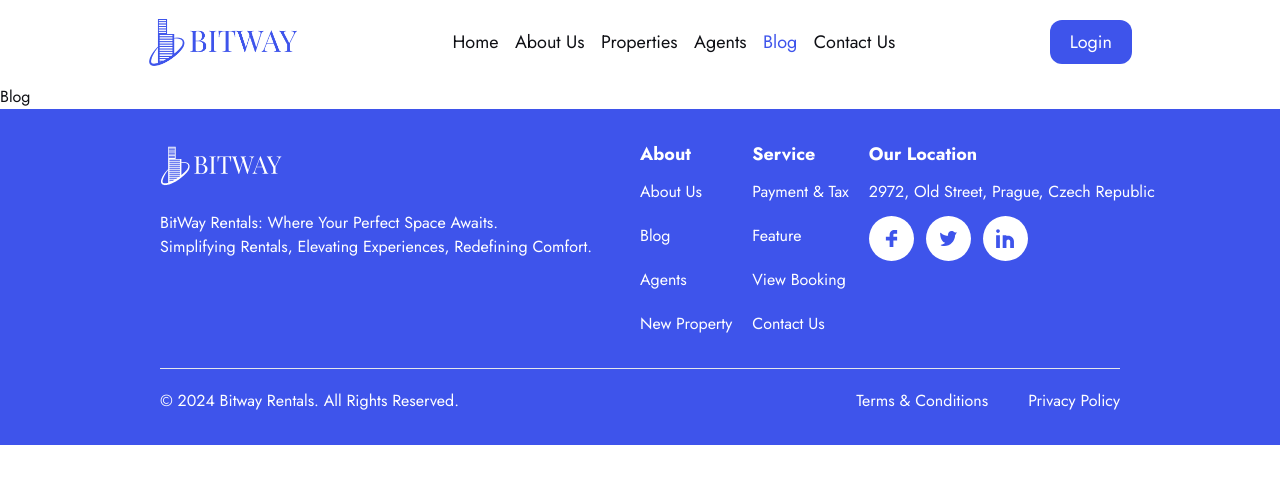
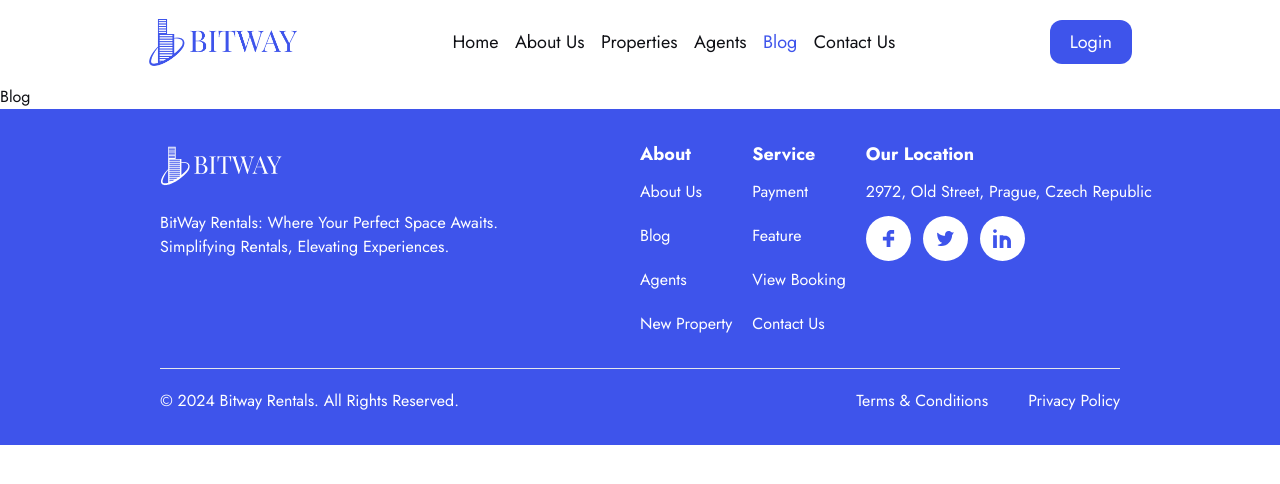
Before and after one commit to siddhaarthh/property-dealing, a Next.js app: page /blog in a window 1280 px wide. Shown: the top 484 px of the page. Built offline with nearby package versions, Linux system fonts and the light colour scheme.

Commit message:
fixed overflow

```diff
--- a/components/AgentCard.jsx
+++ b/components/AgentCard.jsx
@@ -3,7 +3,7 @@ import React from "react";
 
 function AgentCard({ src, name, about }) {
   return (
-    <div className="flex w-[360px] flex-col gap-2 md:w-full">
+    <div className="flex flex-col gap-2 md:w-full">
       <Image src={src} width={300} height={300} alt="a woman siting on chair" />
 
       <h5 className="font-playfair text-[24px] font-bold">{name}</h5>
--- a/components/Footer.jsx
+++ b/components/Footer.jsx
@@ -15,7 +15,7 @@ function Footer() {
 
           <p className=" text-white">
             BitWay Rentals: Where Your Perfect Space Awaits. <br /> Simplifying
-            Rentals, Elevating Experiences, Redefining Comfort.
+            Rentals, Elevating Experiences.
           </p>
         </div>
 
@@ -47,7 +47,7 @@ function Footer() {
           <div className="flex flex-col text-white  md:gap-3">
             <h3 className="text-[18px] font-[700]">Service</h3>
             <ul className="flex gap-5 whitespace-nowrap md:flex-col">
-              <li>Payment & Tax</li>
+              <li>Payment</li>
               <li>Feature</li>
               <li>View Booking</li>
               <li>Contact Us</li>
--- a/components/Why.jsx
+++ b/components/Why.jsx
@@ -9,7 +9,7 @@ import WhyCard from "./WhyCard";
 
 function Why() {
   return (
-    <section className="relative mx-auto mt-10 flex w-full flex-col items-center md:mt-0 md:w-[80%] md:px-3 ">
+    <section className="relative mx-auto mt-5 flex w-full flex-col items-center md:mt-0 md:w-[80%] md:px-3 ">
       <Image
         src={pattern}
         width={100}
```
